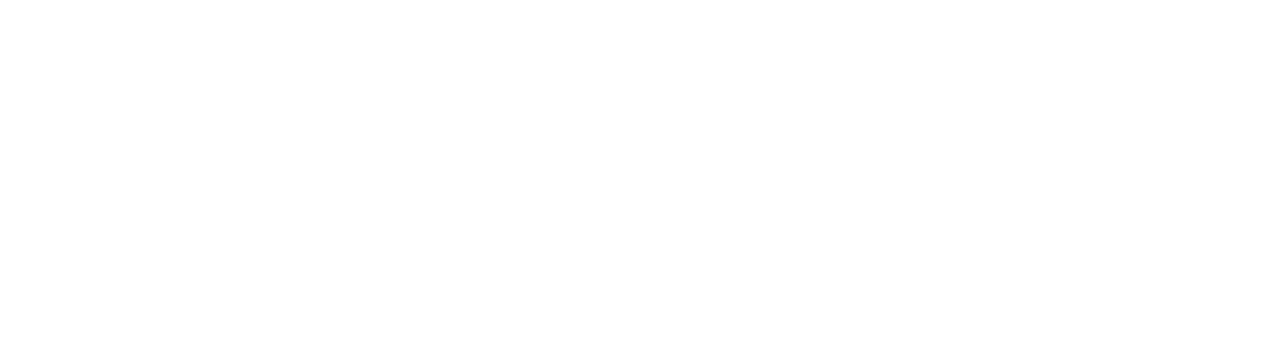
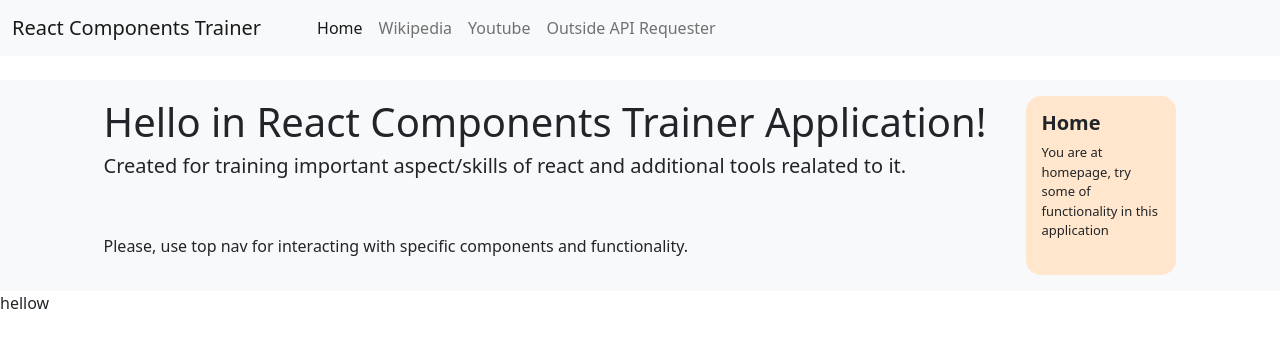
Before and after one commit to kxconrad/React-Components-Trainer, a React (Create React App) app: page /home in a window 1280 px wide. Before the commit this address had no page. Shown: the top 348 px of the page. Built offline with nearby package versions, Linux system fonts and the light colour scheme.

Commit message:
nav with React Router work as expected, clean up

```diff
--- a/src/components/App.css
+++ b/src/components/App.css
@@ -3,6 +3,3 @@
     height: 100%;
     width: 100%;
 }
-.component-displayer{
-height: calc(100% - 315px);
-}
--- a/src/components/App.js
+++ b/src/components/App.js
@@ -1,37 +1,19 @@
 import './App.css';
 import React from 'react';
 import { Outlet } from "react-router-dom";
-import menuConfig from '../data/menuConfig';
 import Nav from './general/nav/Nav';
 import Details from './general/nav/Details';
 
 
-class App extends React.Component {
+const App = () => {
 
-    state = {
-        selectedNav: menuConfig.navItems[0].value,
-        navDetails: menuConfig.navItems[0].details,
-        navDisplayedHeader: menuConfig.navItems[0].text
-    };
-
-    updateNav = (nav) => {
-        menuConfig.navItems.forEach(element => {
-            if (element.value == nav) {
-                this.setState({ selectedNav: nav, navDetails: element.details, navDisplayedHeader: element.text });
-            }
-        });
-    }
-
-    render() {
-        return (
-            <React.Fragment>
-                <Nav selectedNav={this.state.selectedNav} updateNav={this.updateNav} navItems={menuConfig.navItems} />
-                <Details navElement={this.state} />
-                <Outlet />
-            </React.Fragment>
-        );
-
-    }
+    return (
+        <div>
+            <Nav />
+            <Details />
+            <Outlet />
+        </div>
+    );
 };
 
 
--- a/src/components/general/nav/Details.js
+++ b/src/components/general/nav/Details.js
@@ -1,4 +1,6 @@
-import React from 'react';
+import React, { useState, useEffect } from 'react';
+import menuConfig from '../../../data/menuConfig';
+import { useLocation } from 'react-router-dom';
 import styled from 'styled-components';
 
 const NavDescriptionElement = styled.div`
@@ -20,9 +22,25 @@
 
 
 
-const Details = (props) => {
+const Details = () => {
 
-    const { navDetails, navDisplayedHeader } = props.navElement;
+    const location = useLocation();
+    const [navItem, setNavItem] = useState(menuConfig.navItems[0]);
+
+    const currentLocation = useState(location.pathname);
+
+    useEffect(() => {
+
+        menuConfig.navItems.forEach(element => {
+
+            let route = "/" + element.value;
+            if (route === location.pathname) {
+                setNavItem(element);
+            }
+        });
+
+    }, [location.pathname]);
+
     return (
         <StyledGeneralWords className="d-flex bg-light mt-4 p-3 justify-content-center">
             <div className="d-flex flex-column justify-content-center  text-left">
@@ -33,8 +51,8 @@
                 <p>Please, use top nav for interacting with specific components and functionality.</p>
             </div>
             <NavDescriptionElement className="d-flex flex-column">
-                <h5>{navDisplayedHeader}</h5>
-                <div>{navDetails}</div>
+                <h5>{navItem.header}</h5>
+                <div>{navItem.details}</div>
             </NavDescriptionElement>
         </StyledGeneralWords>
     );
--- a/src/components/general/nav/Nav.js
+++ b/src/components/general/nav/Nav.js
@@ -1,20 +1,19 @@
 import React from 'react';
 import { NavLink } from "react-router-dom";
+import menuConfig from '../../../data/menuConfig';
 
 class Nav extends React.Component {
 
     render() {
 
-        const navItems = this.props.navItems;
-
-        const elements = navItems.map((element, key) => {
+        const elements = menuConfig.navItems.map((element, key) => {
 
             return <NavLink
-                to={element.value == "homepage" ? "/" : element.value}
+                to={element.value}
                 key={element.value}
                 className={({ isActive }) => isActive ? "nav-link active" : "nav-link"}
                 data-value={element.value}>
-                {element.text}
+                {element.header}
             </NavLink>;
 
         });
--- a/src/components/outsideRequester/topbar/TopBar.js
+++ b/src/components/outsideRequester/topbar/TopBar.js
@@ -1,5 +1,4 @@
 import React from 'react';
-import LeftSide from './content/LeftSide';
 import CenterSide from './content/CenterSide';
 import RightSide from './content/RightSide';
 
@@ -10,7 +9,6 @@
         return (
             <nav className="navbar navbar-light bg-light border border-secondary">
                 <div className="container-fluid">
-                    <LeftSide />
                     <CenterSide responseDataListReady={this.props.responseDataListReady} />
                     <RightSide />
                 </div>
--- a/src/components/outsideRequester/topbar/content/LeftSide.js
+++ /dev/null
@@ -1,12 +0,0 @@
-import React from 'react';
-
-class LeftSide extends React.Component {
-    render() {
-        return (
-            <span className="navbar-brand mb-0 h1"></span>
-        );
-    }
-};
-
-
-export default LeftSide;
--- a/src/data/menuConfig.js
+++ b/src/data/menuConfig.js
@@ -1,30 +1,26 @@
 const menuConfig = {
     navItems: [
         {
-            value: 'homepage',
-            text: 'Home',
+            value: 'home',
+            header: 'Home',
             details: 'You are at homepage, try some of functionality in this application'
         },
         {
             value: 'wikipedia',
-            text: 'Wikipedia',
+            header: 'Wikipedia',
             details: 'Type your requesting words and hit enter key to check some short details provided by Wikipedia API'
         },
         {
             value: 'youtube',
-            text: 'Youtube',
+            header: 'Youtube',
             details: 'Search for video related to your category, then select something from list to prepare video player'
         },
         {
             value: 'outside-requester',
-            text: 'Outside API Requester',
+            header: 'Outside API Requester',
             details: 'Play a litte with 3rd API to get some shopping list'
         }
-    ],
-    MENU_HOMEPAGE: 'homepage',
-    MENU_WIKIPEDIA: 'wikipedia',
-    MENU_YOUTUBE: 'youtube',
-    MENU_OUTSIDE_REQUESTER: 'outside-requester'
+    ]
 }
 
 export default menuConfig;
--- a/src/index.js
+++ b/src/index.js
@@ -1,5 +1,5 @@
 import ReactDOM from "react-dom";
-import { BrowserRouter, Routes, Route } from 'react-router-dom';
+import { BrowserRouter, Routes, Route, Navigate } from 'react-router-dom';
 import App from "./components/App";
 import Wikipedia from './components/wikipedia/Wikipedia';
 import Youtube from './components/youtube/Youtube';
@@ -11,6 +11,8 @@
     <BrowserRouter>
         <Routes>
             <Route path="/" element={<App />} >
+                <Route index element={<Navigate to="/home" replace={true} />} />
+                <Route path="home" element="hellow" />
                 <Route path="wikipedia" element={<Wikipedia />} />
                 <Route path="youtube" element={<Youtube />} />
                 <Route path="outside-requester" element={<OutsideApiRequester />} />
```
Also changed, not shown: src/components/general/center/ComponentDisplayer.js (deleted, +0 -26 lines).
